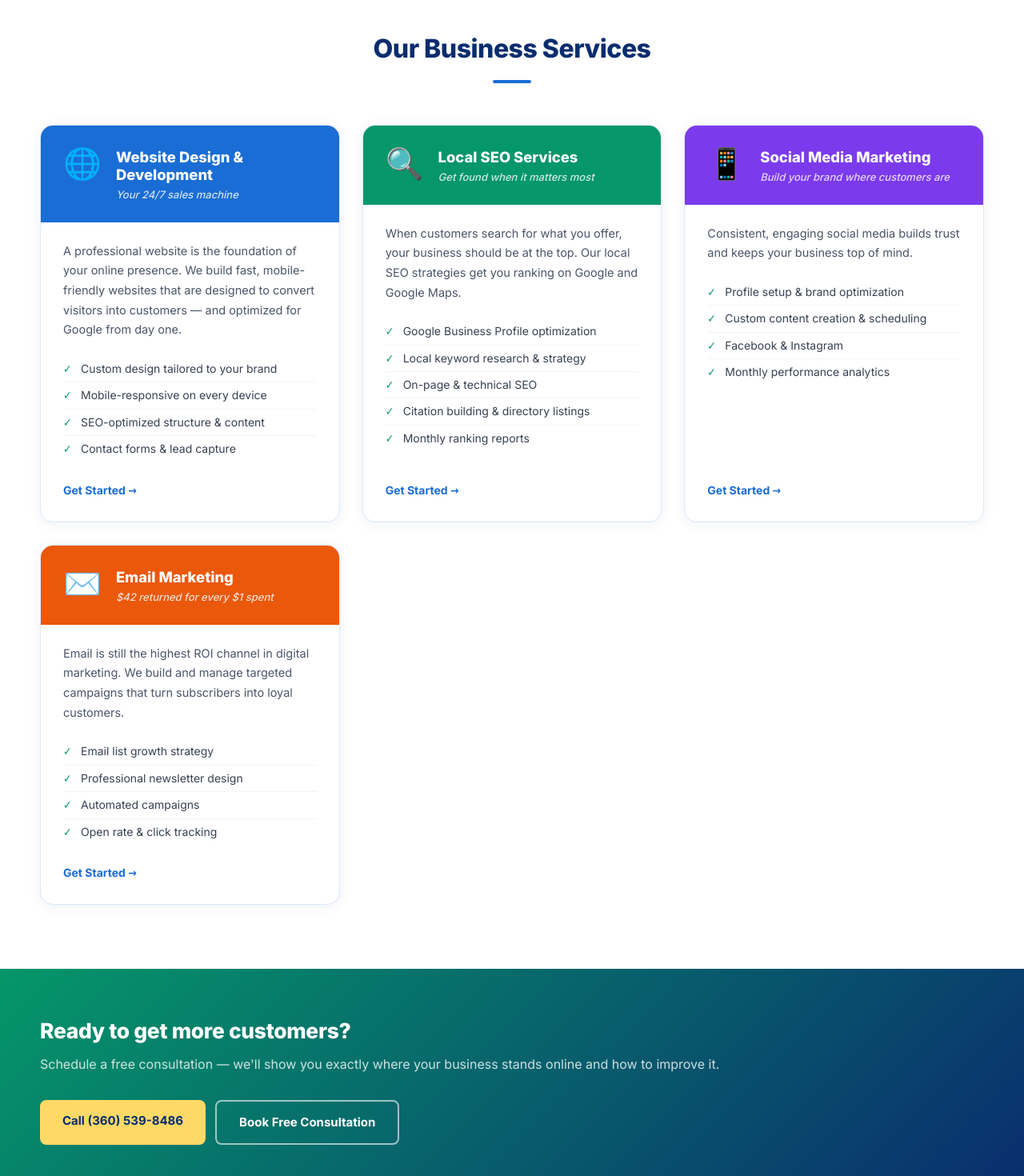
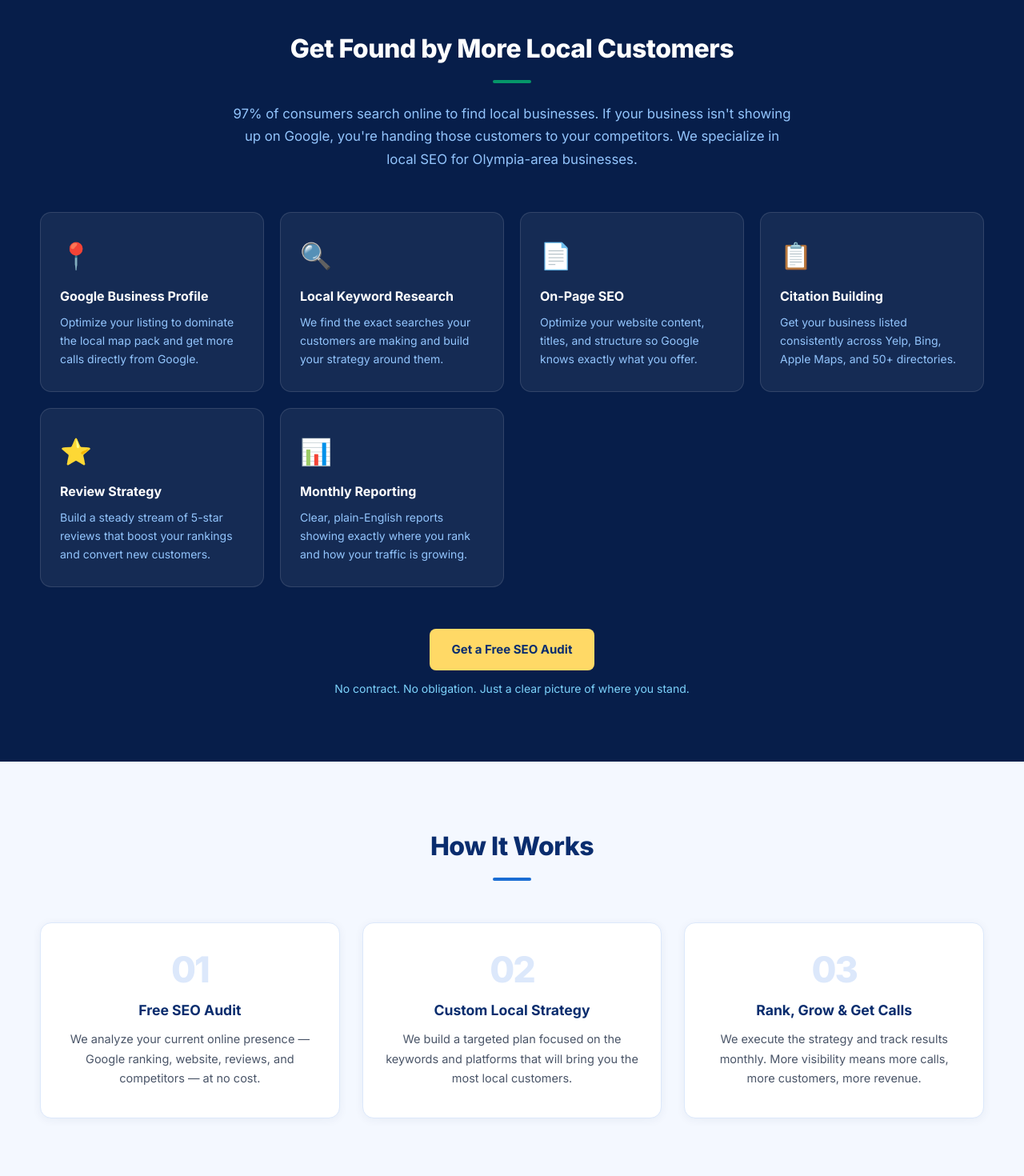
Before and after one commit to hchungsr/abccsi, a React (Vite) app: page /business in a window 1280 px wide. Shown: the part 540-2010 px from the top of the page at 80% size. Built offline with nearby package versions, Linux system fonts and the light colour scheme.

Commit message:
add Local SEO content to business page

```diff
--- a/src/BusinessPage.jsx
+++ b/src/BusinessPage.jsx
@@ -6,6 +6,21 @@ import './App.css'
 // ─── TOGGLE: set to true when ready to make this page public ───
 const BUSINESS_PAGE_ENABLED = true
 // ────────────────────────────────────────────────────────────────
+
+const seoServices = [
+  { icon: '📍', title: 'Google Business Profile', desc: 'Optimize your listing to dominate the local map pack and get more calls directly from Google.' },
+  { icon: '🔍', title: 'Local Keyword Research', desc: 'We find the exact searches your customers are making and build your strategy around them.' },
+  { icon: '📄', title: 'On-Page SEO', desc: 'Optimize your website content, titles, and structure so Google knows exactly what you offer.' },
+  { icon: '📋', title: 'Citation Building', desc: 'Get your business listed consistently across Yelp, Bing, Apple Maps, and 50+ directories.' },
+  { icon: '⭐', title: 'Review Strategy', desc: 'Build a steady stream of 5-star reviews that boost your rankings and convert new customers.' },
+  { icon: '📊', title: 'Monthly Reporting', desc: 'Clear, plain-English reports showing exactly where you rank and how your traffic is growing.' },
+]
+
+const steps = [
+  { num: '01', title: 'Free SEO Audit', desc: 'We analyze your current online presence — Google ranking, website, reviews, and competitors — at no cost.' },
+  { num: '02', title: 'Custom Local Strategy', desc: 'We build a targeted plan focused on the keywords and platforms that will bring you the most local customers.' },
+  { num: '03', title: 'Rank, Grow & Get Calls', desc: 'We execute the strategy and track results monthly. More visibility means more calls, more customers, more revenue.' },
+]
 
 const services = [
   {
@@ -101,6 +116,43 @@ export default function BusinessPage() {
         </div>
       </section>
 
+      {/* LOCAL SEO */}
+      <section className="section section-dark">
+        <div className="container">
+          <h2 className="section-title section-title--light">Get Found by More Local Customers</h2>
+          <p className="section-intro">97% of consumers search online to find local businesses. If your business isn't showing up on Google, you're handing those customers to your competitors. We specialize in local SEO for Olympia-area businesses.</p>
+          <div className="seo-grid">
+            {seoServices.map(s => (
+              <div key={s.title} className="seo-card">
+                <div className="seo-icon">{s.icon}</div>
+                <h3>{s.title}</h3>
+                <p>{s.desc}</p>
+              </div>
+            ))}
+          </div>
+          <div className="seo-cta-row">
+            <a href="/#contact" className="btn-primary">Get a Free SEO Audit</a>
+            <p className="seo-cta-sub">No contract. No obligation. Just a clear picture of where you stand.</p>
+          </div>
+        </div>
+      </section>
+
+      {/* HOW IT WORKS */}
+      <section className="section section-alt">
+        <div className="container">
+          <h2 className="section-title">How It Works</h2>
+          <div className="steps-grid">
+            {steps.map(s => (
+              <div key={s.num} className="step-card">
+                <div className="step-num">{s.num}</div>
+                <h3>{s.title}</h3>
+                <p>{s.desc}</p>
+              </div>
+            ))}
+          </div>
+        </div>
+      </section>
+
       <section className="section">
         <div className="container">
           <h2 className="section-title">Our Business Services</h2>
```
